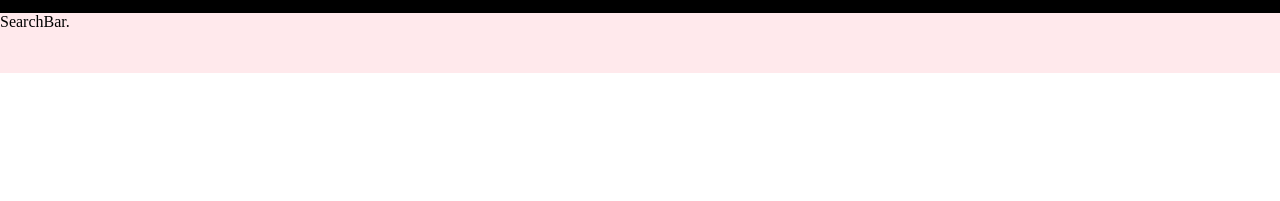
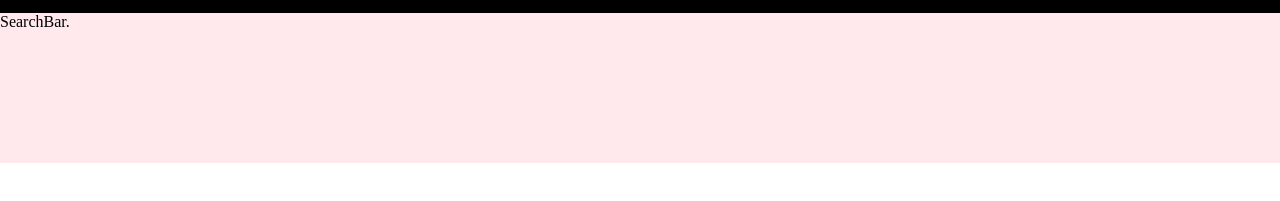
Before and after one commit to gnardinosaur/heatherFrontEnd, a React app: page / in a window 1280 px wide. Both pictures are taken after a click on the icon 1229 px from the left and 30 px from the top of the page. Shown: the part 47-248 px from the top of the page. Built offline with nearby package versions, Linux system fonts and the light colour scheme.

Commit message:
moved SearchBar to Header component

```diff
--- a/App.js
+++ b/App.js
@@ -1,20 +1,11 @@
 import React, { useState } from 'react';
 import './App.global.scss';
 import Header from './components/Header';
-import SearchBar from './components/SearchBar';
 
 function App() {
-  const [addSearchBar, setAddSearchBar] = useState(false)
-
-  function handleAddSearch() {
-    setAddSearchBar(!addSearchBar)
-  };
 
   return (
-    <div>
-    <Header handleAddSearch={handleAddSearch} />
-    {addSearchBar ? <SearchBar /> : <div></div>}
-    </div>
+    <Header />
   );
 }
 
--- a/components/SearchBar/styles.scss
+++ b/components/SearchBar/styles.scss
@@ -1,7 +1,7 @@
 .search-bar {
-  position: absolute;
+  position: relative;
   top: 60px;
   width: 100%;
-  height: 60px;
+  height: 150px;
   background-color: #ffe9ec;
 }
--- a/components/header/index.js
+++ b/components/header/index.js
@@ -1,17 +1,30 @@
-import React from 'react';
+import React, { useState } from 'react';
 import styles from './styles.scss';
 import { Search } from 'react-feather';
+import SearchBar from '../SearchBar';
 
-function Header(props) {
+
+function Header() {
+
+  const [addSearchBar, setAddSearchBar] = useState(false)
+
+  function handleAddSearch() {
+    setAddSearchBar(!addSearchBar)
+  };
 
   return (
+    <div>
       <div className='header'>
         <div>navHam.</div>
         <h2>recipes.</h2>
         <div className='header-right'>
           <h4>SIGN IN</h4>
           {/* how style search icon --> https://github.com/feathericons/react-feather */}
-        <Search onClick={props.handleAddSearch} />
+          <Search onClick={handleAddSearch} />
+        </div>
+      </div>
+      <div>
+        {addSearchBar ? <SearchBar /> : <div></div>}
       </div>
     </div>
   )
```
Lines whose indentation alone changed are shown as unchanged.
